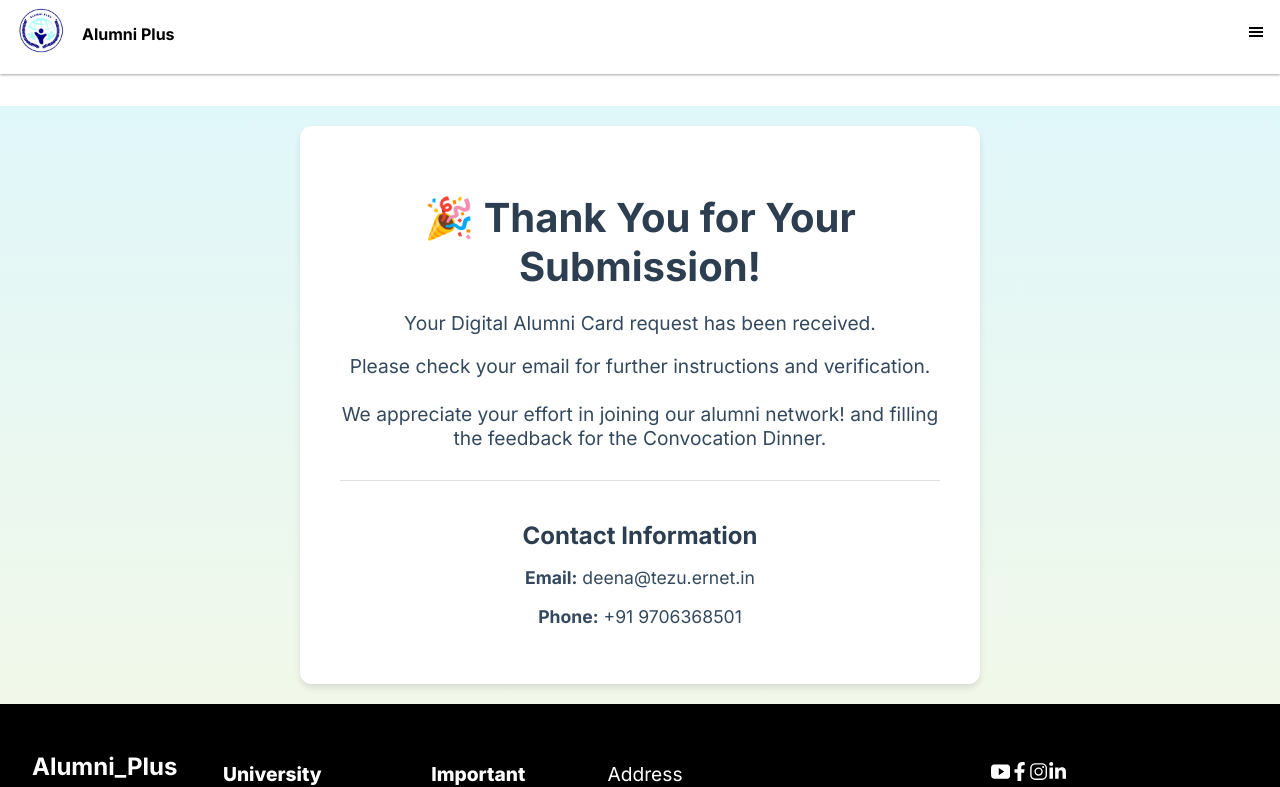
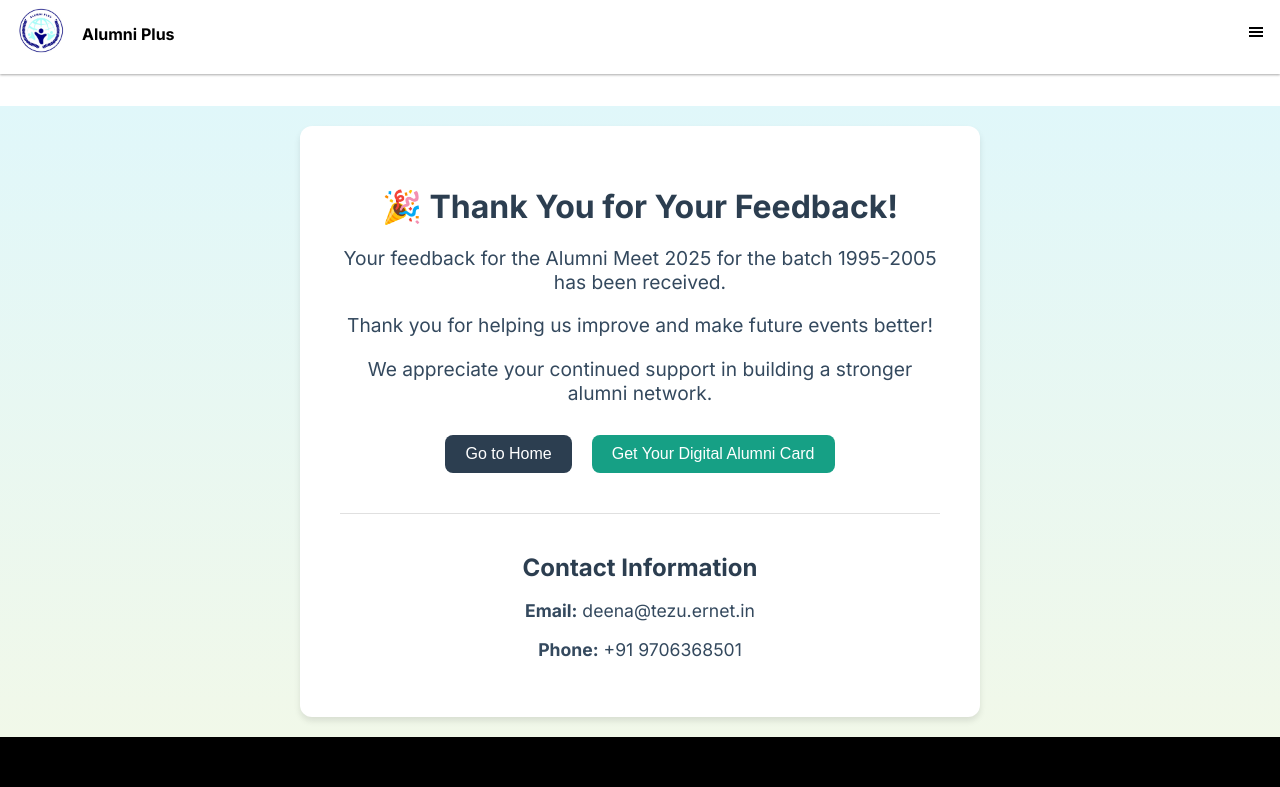
Before and after one commit to Heavy108/Alumn, a Next.js app in the folder alumn/: page /ThankYou in a window 1280 px wide. Shown: the top 787 px of the page. Built offline with nearby package versions, Linux system fonts and the light colour scheme.

Commit message:
thankyou page updated according to the MEET2025

```diff
--- a/alumn/src/app/ThankYou/page.jsx
+++ b/alumn/src/app/ThankYou/page.jsx
@@ -1,31 +1,20 @@
 "use client";
-import { useEffect } from "react";
+import { useRouter } from "next/navigation";
 import Navbar from "@/Components/Navbar";
 import Footer from "@/Components/Footer";
-// import Title from "@/Components/Title";
-import { useRouter } from "next/navigation";
+
 function ThankYouPage() {
   const router = useRouter();
-
-  useEffect(() => {
-    const timer = setTimeout(() => {
-      router.push("/");
-    }, 20000);
-
-    return () => clearTimeout(timer);
-  }, [router]);
 
   return (
     <>
       <Navbar />
-      {/* <Title title="Thank You!" /> */}
       <div
         style={{
           display: "flex",
           flexDirection: "column",
           alignItems: "center",
           justifyContent: "center",
-          //   minHeight: "100vh",
           background: "linear-gradient(to bottom, #e0f7fa, #f1f8e9)",
           padding: "20px",
         }}
@@ -42,23 +31,34 @@ function ThankYouPage() {
         >
           <h1
             style={{
-              fontSize: "2.5rem",
+              fontSize: "2rem",
               fontWeight: "bold",
               color: "#2c3e50",
               marginBottom: "20px",
             }}
           >
-            🎉 Thank You for Your Submission!
+            🎉 Thank You for Your Feedback!
           </h1>
           <p
             style={{
               fontSize: "1.2rem",
               color: "#34495e",
-              //   marginBottom: "12px",
+              marginBottom: "12px",
               padding: "0rem",
             }}
           >
-            Your Digital Alumni Card request has been received.
+            Your feedback for the Alumni Meet 2025 for the batch 1995-2005 has
+            been received.
+          </p>
+          <p
+            style={{
+              fontSize: "1.2rem",
+              color: "#34495e",
+              marginBottom: "16px",
+              padding: "0rem",
+            }}
+          >
+            Thank you for helping us improve and make future events better!
           </p>
           <p
             style={{
@@ -68,22 +68,49 @@ function ThankYouPage() {
               padding: "0rem",
             }}
           >
-            Please check your email for further instructions and verification.
-          </p>
-          <p
-            style={{
-              fontSize: "1.2rem",
-              color: "#34495e",
-              marginBottom: "16px",
-              padding: "0rem",
-            }}
-          >
-            We appreciate your effort in joining our alumni network! and filling
-            the feedback for the Convocation Dinner.
+            We appreciate your continued support in building a stronger alumni
+            network.
           </p>
           <div
             style={{
+              display: "flex",
+              justifyContent: "center",
+              gap: "20px",
               marginTop: "30px",
+            }}
+          >
+            <button
+              style={{
+                backgroundColor: "#2c3e50",
+                color: "#ffffff",
+                padding: "10px 20px",
+                borderRadius: "8px",
+                border: "none",
+                fontSize: "1rem",
+                cursor: "pointer",
+              }}
+              onClick={() => router.push("/")}
+            >
+              Go to Home
+            </button>
+            <button
+              style={{
+                backgroundColor: "#16a085",
+                color: "#ffffff",
+                padding: "10px 20px",
+                borderRadius: "8px",
+                border: "none",
+                fontSize: "1rem",
+                cursor: "pointer",
+              }}
+              onClick={() => router.push("/Digital_Card")}
+            >
+              Get Your Digital Alumni Card
+            </button>
+          </div>
+          <div
+            style={{
+              marginTop: "40px",
               paddingTop: "20px",
               borderTop: "1px solid #e0e0e0",
             }}
@@ -108,9 +135,7 @@ function ThankYouPage() {
             >
               <strong>Email:</strong> deena@tezu.ernet.in
             </p>
-            <p
-              style={{ fontSize: "1.1rem", color: "#34495e", padding: "0rem" }}
-            >
+            <p style={{ fontSize: "1.1rem", color: "#34495e" }}>
               <strong>Phone:</strong> +91 9706368501
             </p>
           </div>
```
